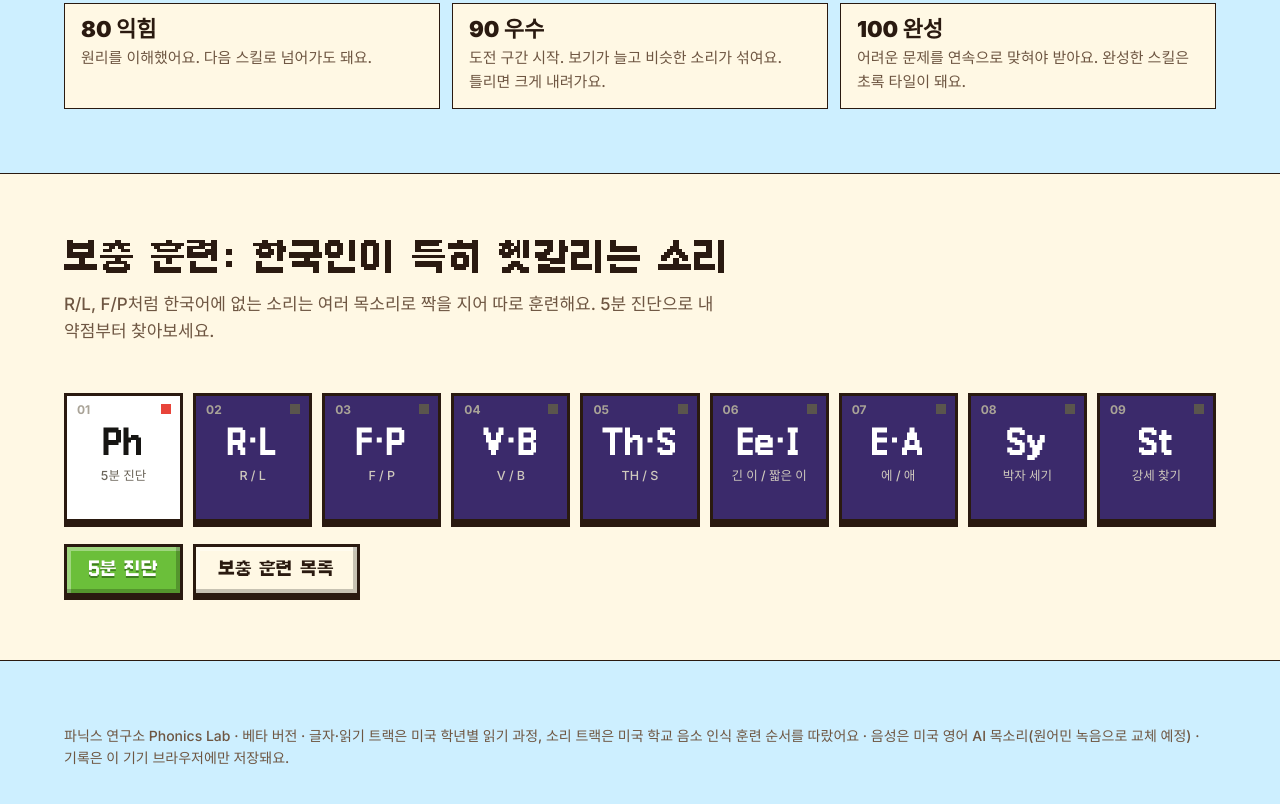
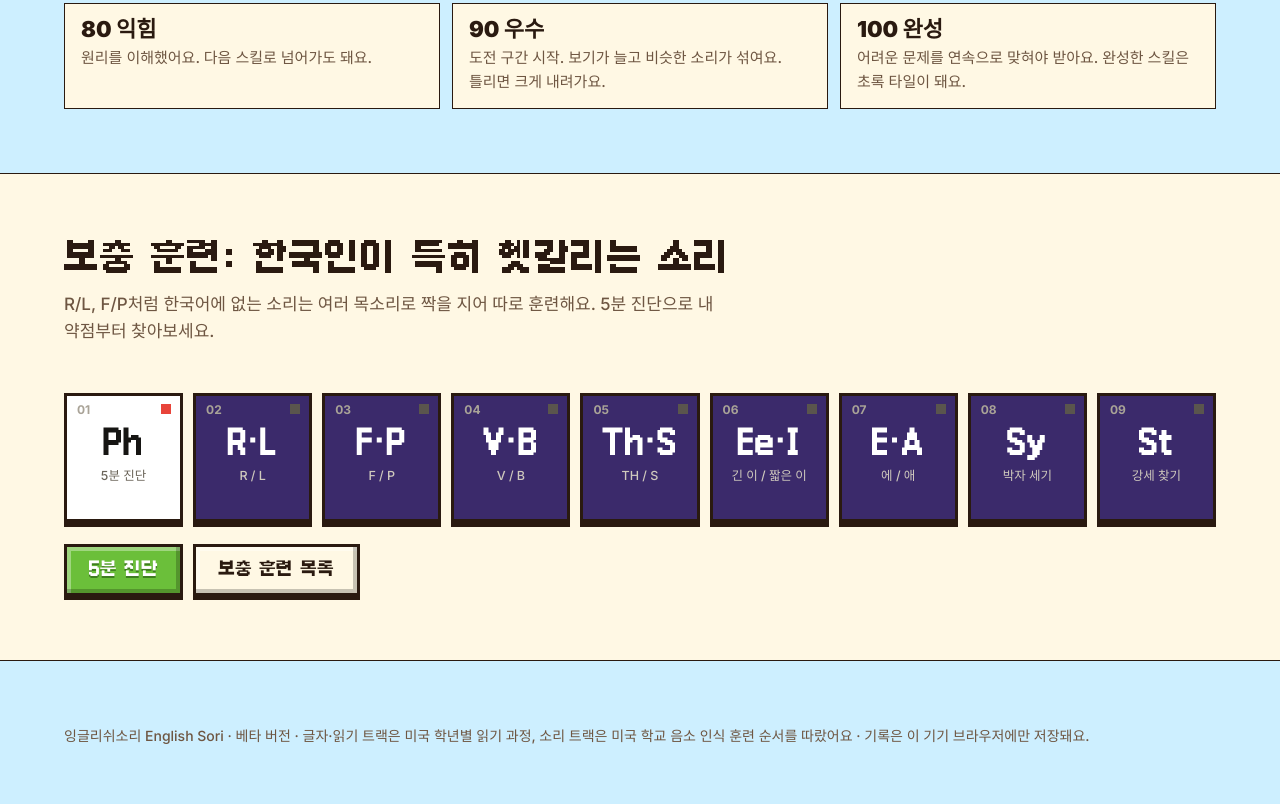
Before and after one commit to shanesanglee-a11y/englishsori, a plain HTML site: page index.html in a window 1280 px wide. Shown: the part 1560-2364 px from the top of the page. Drawn offline with Linux system fonts and the light colour scheme.

Commit message:
사이트 이름: 잉글리쉬소리
Co-Authored-By: Claude Opus 5.5 <noreply@anthropic.com>
Claude-Session: https://claude.ai/code/session_01MApV8L5jkTtxzFoWHSpbeL

```diff
--- a/index.html
+++ b/index.html
@@ -3,11 +3,11 @@
 <head>
 <meta charset="utf-8">
 <meta name="viewport" content="width=device-width,initial-scale=1">
-<title>파닉스 연구소 — 소리부터 영어</title>
+<title>잉글리쉬소리</title>
 <meta name="description" content="한국 사람이 못 듣는 영어 소리를 5분 진단으로 찾고, 하루 10분 훈련으로 귀를 뚫어요. R/L·F/P·V/B·TH/S 짝소리 훈련과 미국식 파닉스 과정.">
 <meta property="og:type" content="website">
-<meta property="og:site_name" content="파닉스 연구소">
-<meta property="og:title" content="파닉스 연구소 — 소리부터 영어">
+<meta property="og:site_name" content="잉글리쉬소리">
+<meta property="og:title" content="잉글리쉬소리">
 <meta property="og:description" content="5분 진단으로 내 귀가 못 듣는 영어 소리를 찾고, 쇼츠처럼 넘기며 훈련해요.">
 <meta property="og:url" content="https://englishsori.com/">
 <meta property="og:locale" content="ko_KR">
@@ -613,14 +613,14 @@ body[data-v=home] .top{display:none}
 </head>
 <body>
 <header class="top">
-  <a class="brand" href="#home" aria-label="파닉스 연구소 홈"><span class="logo">Ph</span><span><b>파닉스 연구소</b><span class="serif">Phonics Lab</span></span></a>
+  <a class="brand" href="#home" aria-label="잉글리쉬소리 홈"><span class="logo">ES</span><span><b>잉글리쉬소리</b><span class="serif">English Sori</span></span></a>
   <nav><a href="#test">LEVEL TEST</a><a href="#course">LEARN</a><a href="#train">PRACTICE</a><a href="#log">MY STATS</a></nav>
 </header>
 
 <main>
 <section class="view" id="v-home">
   <div class="title" id="titlescr"><canvas class="pxs" aria-hidden="true"></canvas>
-    <h1 class="vh">ENGLISH SORI 영어소리 — PHONICS LAB 파닉스 연구소</h1>
+    <h1 class="vh">잉글리쉬소리 ENGLISH SORI</h1>
     <div class="tmenu" role="navigation" aria-label="메인 메뉴">
       <a class="pbtn r on" href="#test"><i class="cur"><svg viewBox="0 0 5 7" shape-rendering="crispEdges" aria-hidden="true"><path fill="#2A1A2E" d="M0 0h1v7H0zM1 1h1v5H1zM2 2h1v3H2zM3 3h1v1H3z"/><path fill="#fff" d="M1 2h1v3H1zM2 3h1v1H2z"/></svg></i>LEVEL TEST</a>
       <a class="pbtn o" href="#course"><i class="cur"><svg viewBox="0 0 5 7" shape-rendering="crispEdges" aria-hidden="true"><path fill="#2A1A2E" d="M0 0h1v7H0zM1 1h1v5H1zM2 2h1v3H2zM3 3h1v1H3z"/><path fill="#fff" d="M1 2h1v3H1zM2 3h1v1H2z"/></svg></i>LEARN</a>
@@ -664,7 +664,7 @@ body[data-v=home] .top{display:none}
     <div class="table" id="ptable"></div>
     <div class="row" style="margin-top:22px"><a class="btn ink" href="#test">5분 진단</a><a class="btn ghost" href="#train">보충 훈련 목록</a></div>
   </div></div>
-  <footer class="band foot"><div class="wrap">파닉스 연구소 Phonics Lab · 베타 버전 · 글자·읽기 트랙은 미국 학년별 읽기 과정, 소리 트랙은 미국 학교 음소 인식 훈련 순서를 따랐어요 · 음성은 미국 영어 AI 목소리(원어민 녹음으로 교체 예정) · 기록은 이 기기 브라우저에만 저장돼요.</div></footer>
+  <footer class="band foot"><div class="wrap">잉글리쉬소리 English Sori · 베타 버전 · 글자·읽기 트랙은 미국 학년별 읽기 과정, 소리 트랙은 미국 학교 음소 인식 훈련 순서를 따랐어요 · 기록은 이 기기 브라우저에만 저장돼요.</div></footer>
 </section>
 
 <section class="view app" id="v-test" hidden></section>
@@ -1267,7 +1267,7 @@ function drawScene(g,t,o){o=o||{};const W=g.W,H=g.H,gy=Math.round(H*(o.gy||.84))
   pxGround(g,gy,11);
   return gy}
 function drawTitle(g,t){const W=g.W,H=g.H,gy=drawScene(g,t);
-  const tl=pxText('영어소리',22,['#FFF6B0','#FFD23F','#FFC02A','#F7931E']),st=pxText('파닉스 연구소',11,['#FFFFFF'],{shadow:1});
+  const tl=pxText('잉글리쉬소리',22,['#FFF6B0','#FFD23F','#FFC02A','#F7931E']),st=pxText('파닉스 연구소',11,['#FFFFFF'],{shadow:1});
   const ls=(H>=380&&W>=tl.width*2+60)?2:1,ty=Math.round(H*(ls>1?.1:.12)),hb=ty-16*ls;g.c.imageSmoothingEnabled=false;
   for(let i=0;i<5;i++)g.spr(HEART7,Math.round(W/2-21*ls+i*9*ls),hb,{K:PX.K,R:'#FF4D6D',W:'#FFFFFF'},ls);
   g.c.drawImage(tl,Math.round(W/2-tl.width*ls/2),ty,tl.width*ls,tl.height*ls);
```
